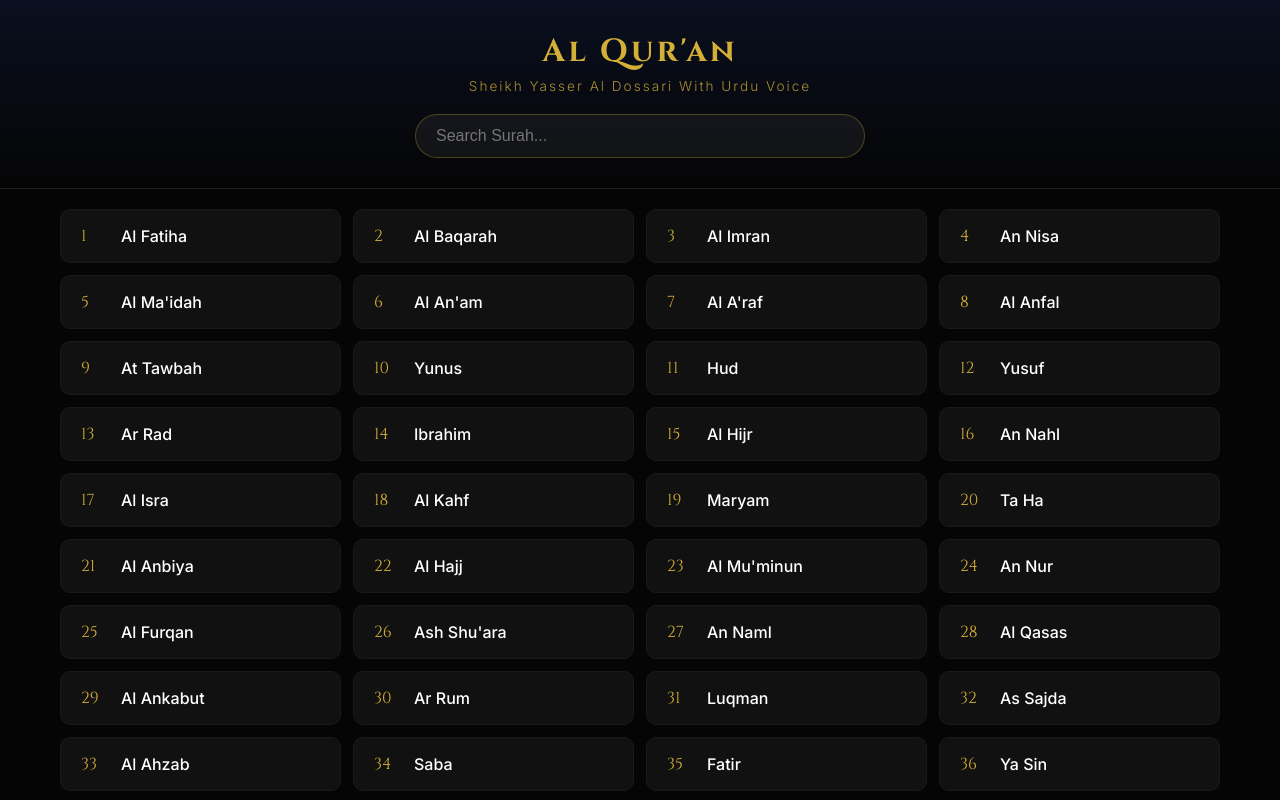
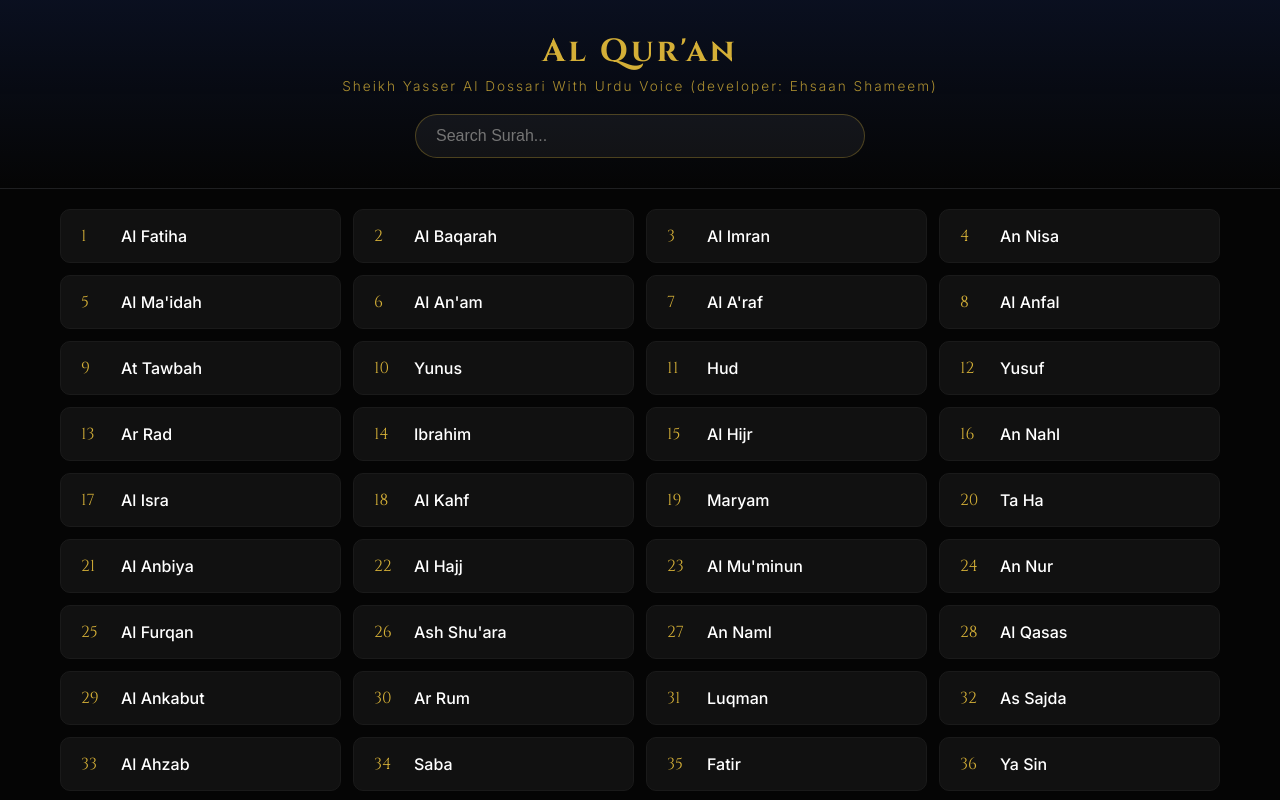
Before and after one commit to ESB19/quran-audio-app, a plain HTML site: page index.html in a window 1280 px wide. Shown: the top 800 px of the page. Drawn offline with Linux system fonts and the light colour scheme.

Commit message:
Update index.html

```diff
--- a/index.html
+++ b/index.html
@@ -133,7 +133,7 @@
 
 <header>
   <h1>Al Qur'an</h1>
-  <p class="subtitle">Sheikh Yasser Al Dossari With Urdu Voice</p>
+  <p class="subtitle">Sheikh Yasser Al Dossari With Urdu Voice (developer: Ehsaan Shameem)</p>
   <div class="search-container">
     <input type="text" id="searchBar" placeholder="Search Surah..." onkeyup="filterSurahs()">
   </div>
```
